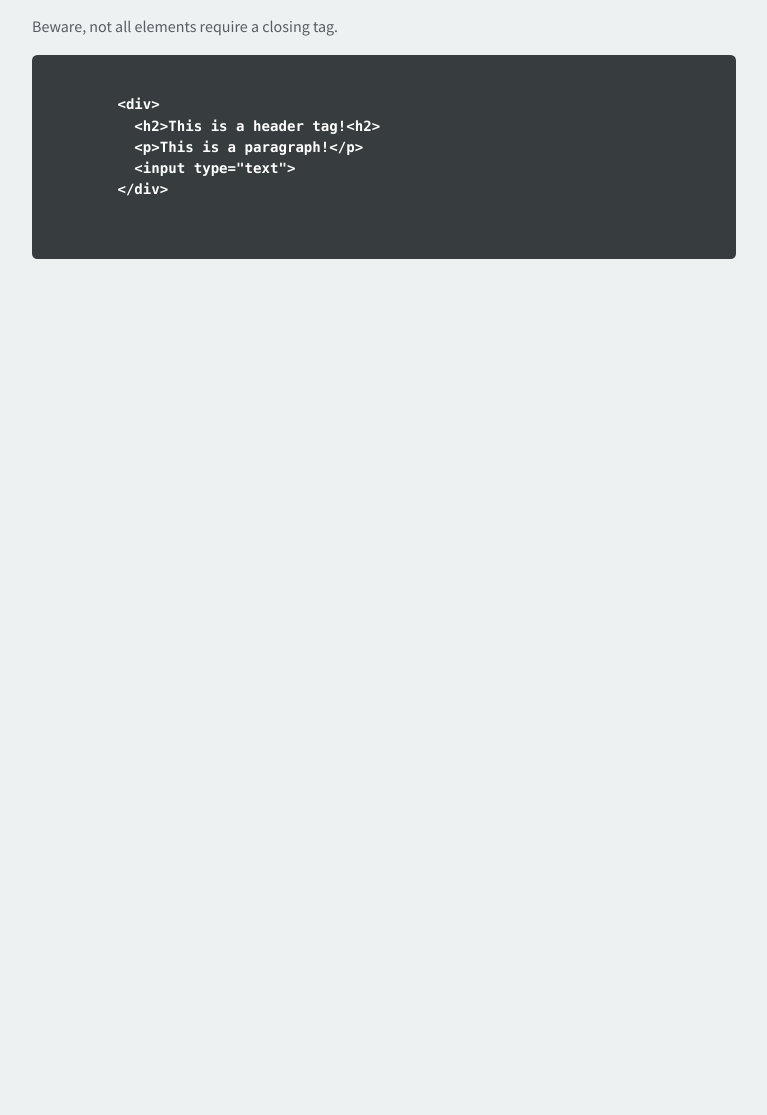
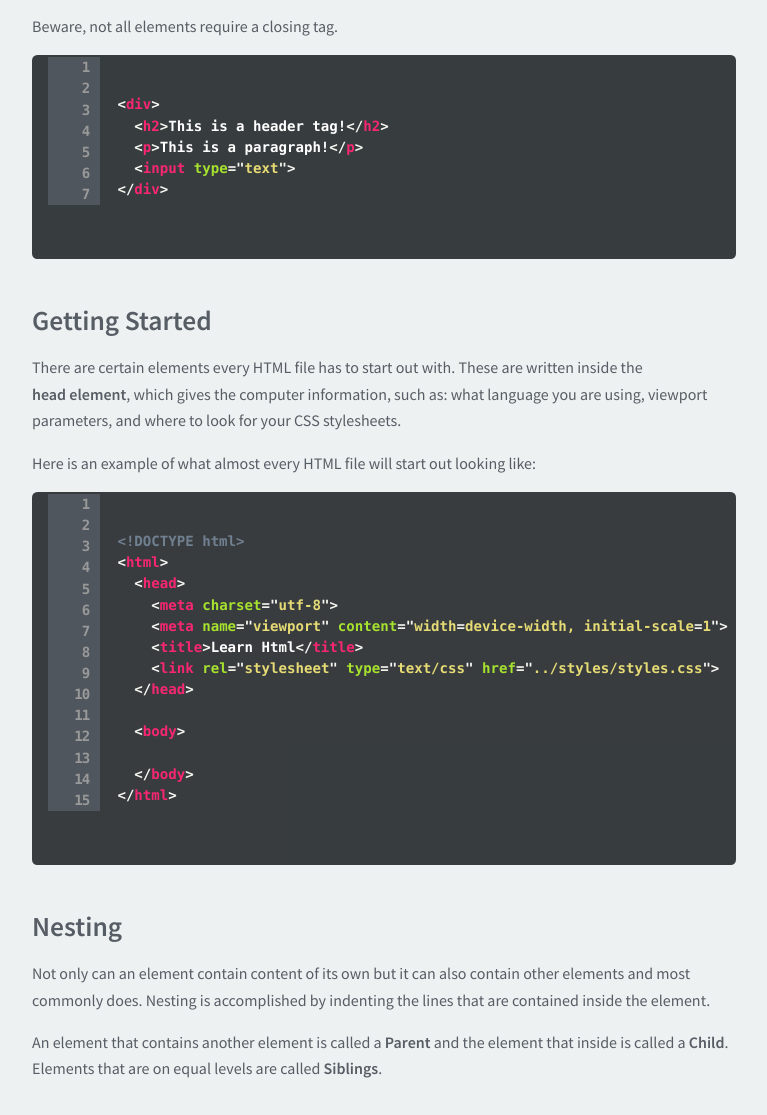
Before and after one commit to jrauh/samaritan_ux, a website: page learn/html/index.html in a window 1280 px wide. Shown: the part 867-1982 px from the top of the page, without its empty margins (256-1023 px from the left). Before the commit the page ends 1153 px from the top, so only its background shows below. Drawn offline with Linux system fonts and the light colour scheme; a web font is replaced by a local one.

Commit message:
Added Nesting section to Learn HTML

```diff
--- a/learn/html/index.html
+++ b/learn/html/index.html
@@ -5,6 +5,7 @@
   <meta name="viewport" content="width=device-width, initial-scale=1">
   <title>Learn Html</title>
   <link rel="stylesheet" type="text/css" href="../../styles/styles.css">
+  <script src="../../scripts/prism.js"></script>
 </head>
 
 <body class="blog">
@@ -48,12 +49,39 @@
     <pre class="language-html line-numbers">
       <code class="language-html">
         &lt;div&gt;
-          &lt;h2&gt;This is a header tag!&lt;h2&gt;
+          &lt;h2&gt;This is a header tag!&lt;/h2&gt;
           &lt;p&gt;This is a paragraph!&lt;/p&gt;
           &lt;input type="text"&gt;
         &lt;/div&gt;
       </code>
     </pre>
   </section>
+  <section class="row">
+    <h2>Getting Started</h2>
+    <p>There are certain elements every HTML file has to start out with. These are written inside the <br><strong> head element</strong>, which gives the computer information, such as: what language you are using, viewport parameters, and where to look for your CSS stylesheets.</p>
+    <p>Here is an example of what almost every HTML file will start out looking like:</p>
+    <pre class="language-html line-numbers">
+      <code class="language-html">
+        &lt;!DOCTYPE html&gt;
+        &lt;html&gt;
+          &lt;head&gt;
+            &lt;meta charset="utf-8"&gt;
+            &lt;meta name="viewport" content="width=device-width, initial-scale=1"&gt;
+            &lt;title&gt;Learn Html&lt;/title&gt;
+            &lt;link rel="stylesheet" type="text/css" href="../styles/styles.css"&gt;
+          &lt;/head&gt;
+
+          &lt;body&gt;
+
+          &lt;/body&gt;
+        &lt;/html&gt;
+      </code>
+    </pre>
+  </section>
+  <section class="row">
+    <h2>Nesting</h2>
+    <p>Not only can an element contain content of its own but it can also contain other elements and most commonly does. Nesting is accomplished by indenting the lines that are contained inside the element.</p>
+    <p>An element that contains another element is called a <strong>Parent</strong> and the element that inside is called a <strong>Child</strong>. Elements that are on equal levels are called <strong>Siblings</strong>.</p>
+  </section>
 </body>
 </html>
```
